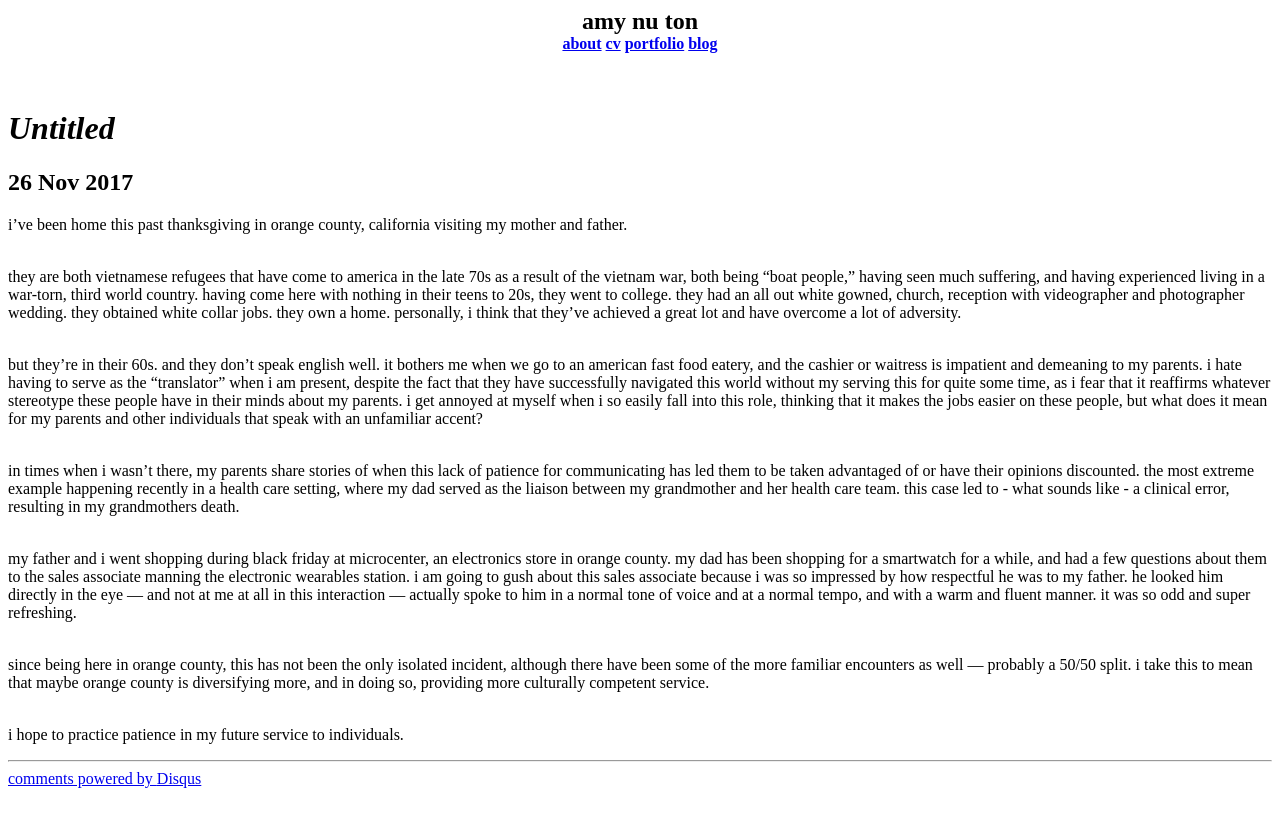
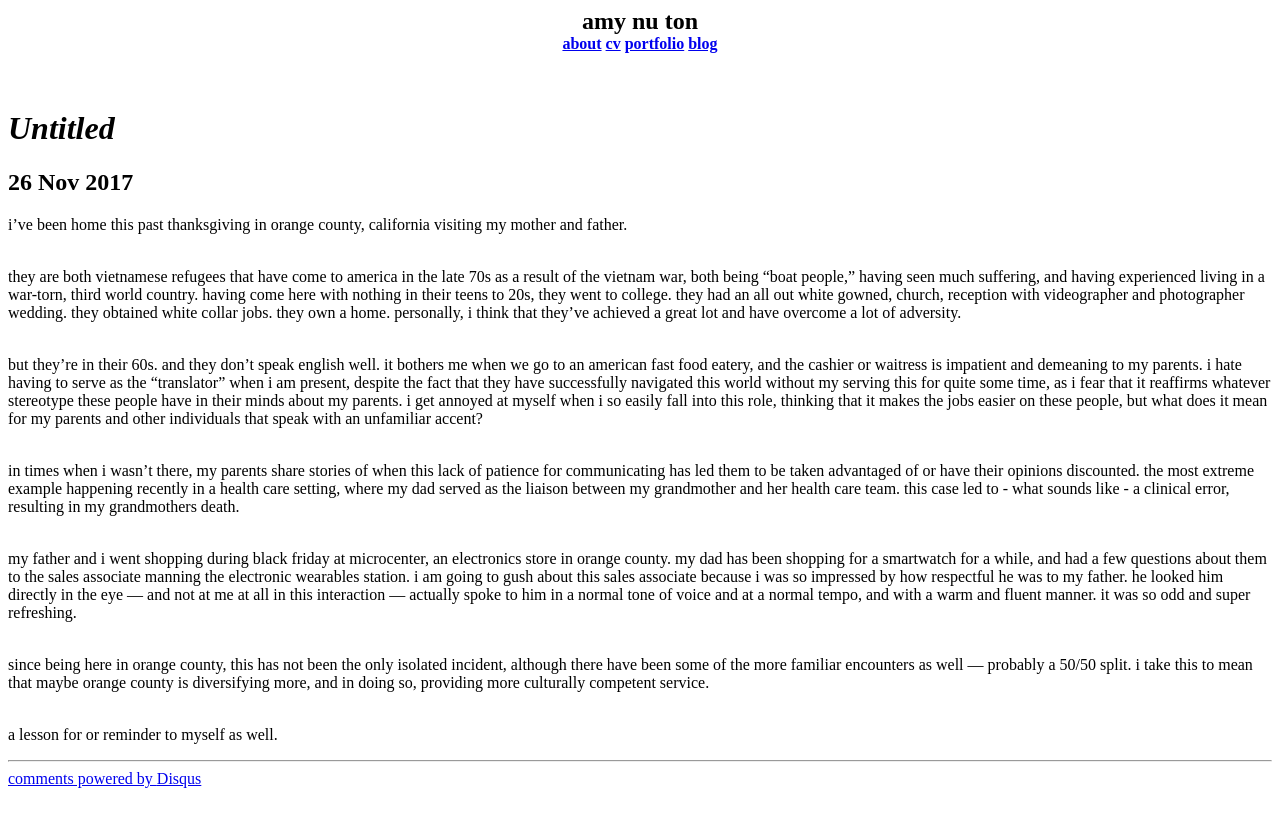
Before and after one commit to anvton/anvton.github.io, a Jekyll site: the page built from _posts/2017-11-26-untitled.md, in a window 1280 px wide. Shown: the top 827 px of the page. Built offline with Jekyll 4.4.1, drawn with Linux system fonts in a browser that asks for light colours; comment, search, counter and statistics services are not loaded.

Commit message:
Update 2017-11-26-untitled.md

```diff
--- a/_posts/2017-11-26-untitled.md
+++ b/_posts/2017-11-26-untitled.md
@@ -16,4 +16,4 @@ i’ve been home this past thanksgiving in orange county, california visiting my
 
 <br />since being here in orange county, this has not been the only isolated incident, although there have been some of the more familiar encounters as well — probably a 50/50 split. i take this to mean that maybe orange county is diversifying more, and in doing so, providing more culturally competent service.
 
-<br />i hope to practice patience in my future service to individuals.
+<br />a lesson for or reminder to myself as well.
```
